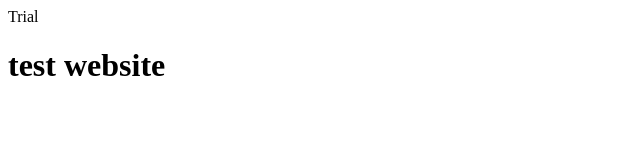
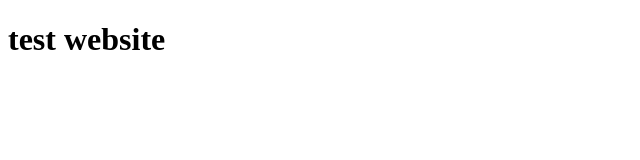
Before and after one commit to dijodijon/mindchampWebinar.github.ioo, a plain HTML site: page Index.html in a window 1280 px wide. Shown: the whole page, without its empty margins (0-640 px from the left). Drawn offline with Linux system fonts and the light colour scheme.

Commit message:
Update Index.html

```diff
--- a/Index.html
+++ b/Index.html
@@ -1,7 +1,7 @@
 <!doctype html>
 <html>
   <head>
-    Trial
+
   </head>
   <body>
     <h1>test website</h1>
```
